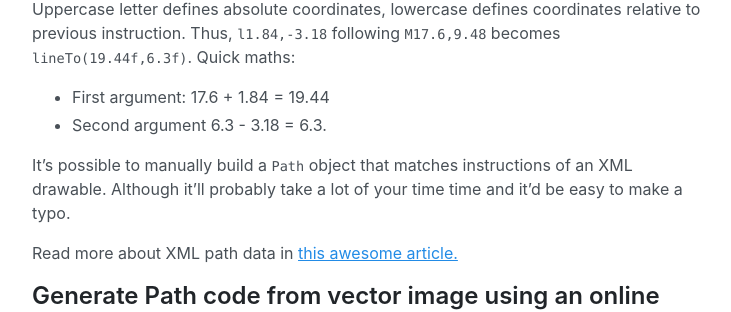
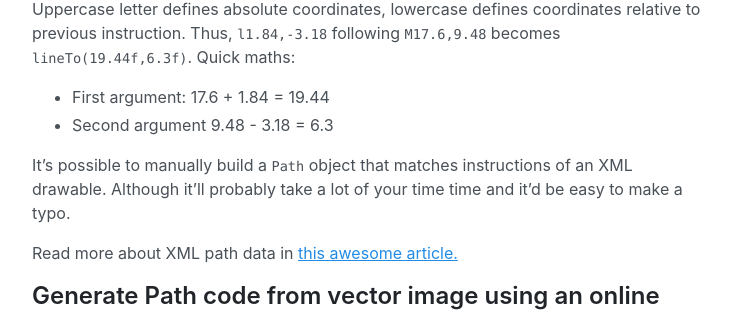
Before and after one commit to aednlaxer/aednlaxer.github.io, a Jekyll site: the page built from _posts/2021-01-29-android-xml-as-path.md, in a window 1280 px wide and 900 px high, scrolled down 1386 px. Shown: the part 145-457 px from the top of the window, without its empty margins (272-1003 px from the left). Built offline with Jekyll 4.4.1, drawn with Linux system fonts in a browser that asks for light colours.

Commit message:
Fix a typo

```diff
--- a/_posts/2021-01-29-android-xml-as-path.md
+++ b/_posts/2021-01-29-android-xml-as-path.md
@@ -47,7 +47,7 @@ This XML drawable contains path instructions which can be mapped into a `Path` i
 Uppercase letter defines absolute coordinates, lowercase defines coordinates relative to previous instruction. Thus, `l1.84,-3.18` following `M17.6,9.48` becomes `lineTo(19.44f,6.3f)`. Quick maths:
 
 - First argument: 17.6 + 1.84 = 19.44
-- Second argument 6.3 - 3.18 = 6.3.
+- Second argument 9.48 - 3.18 = 6.3
 
 It's possible to manually build a `Path` object that matches instructions of an XML drawable. Although it'll probably take a lot of your time time and it'd be easy to make a typo.
 
```
